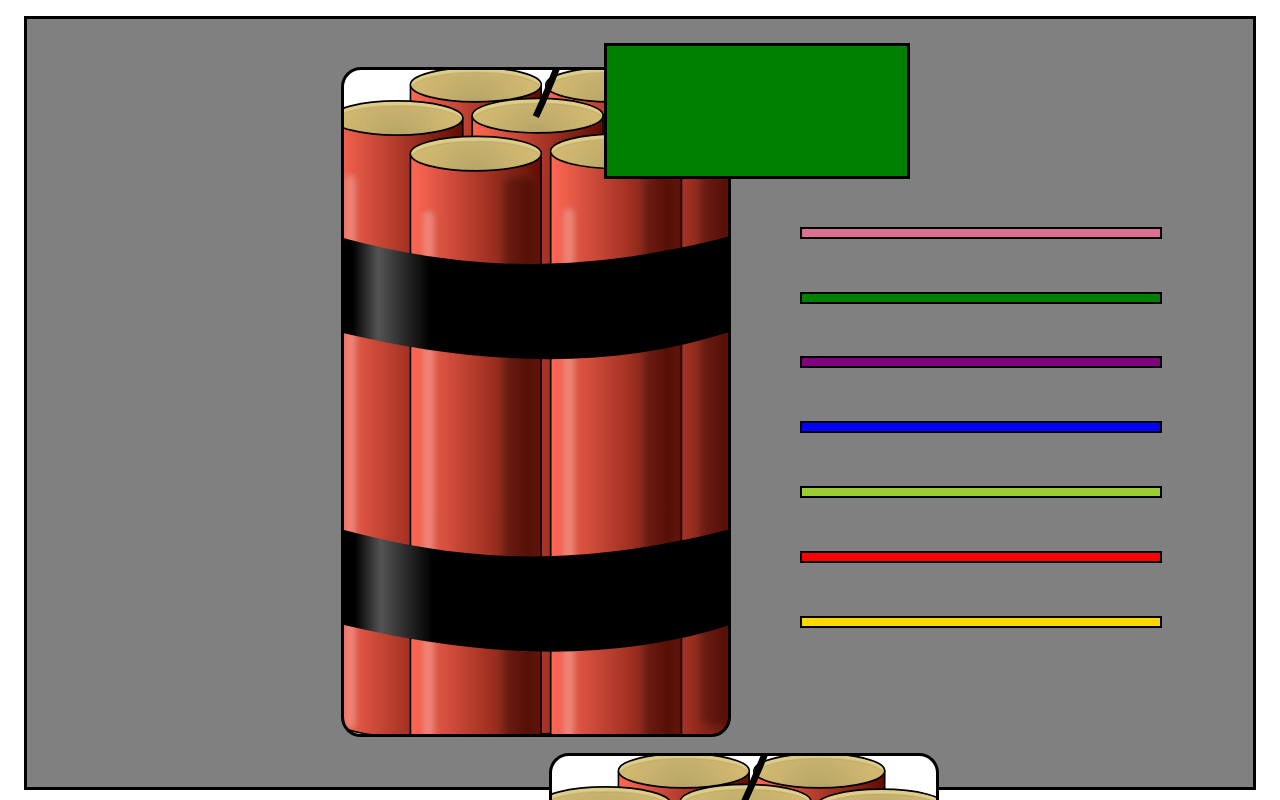
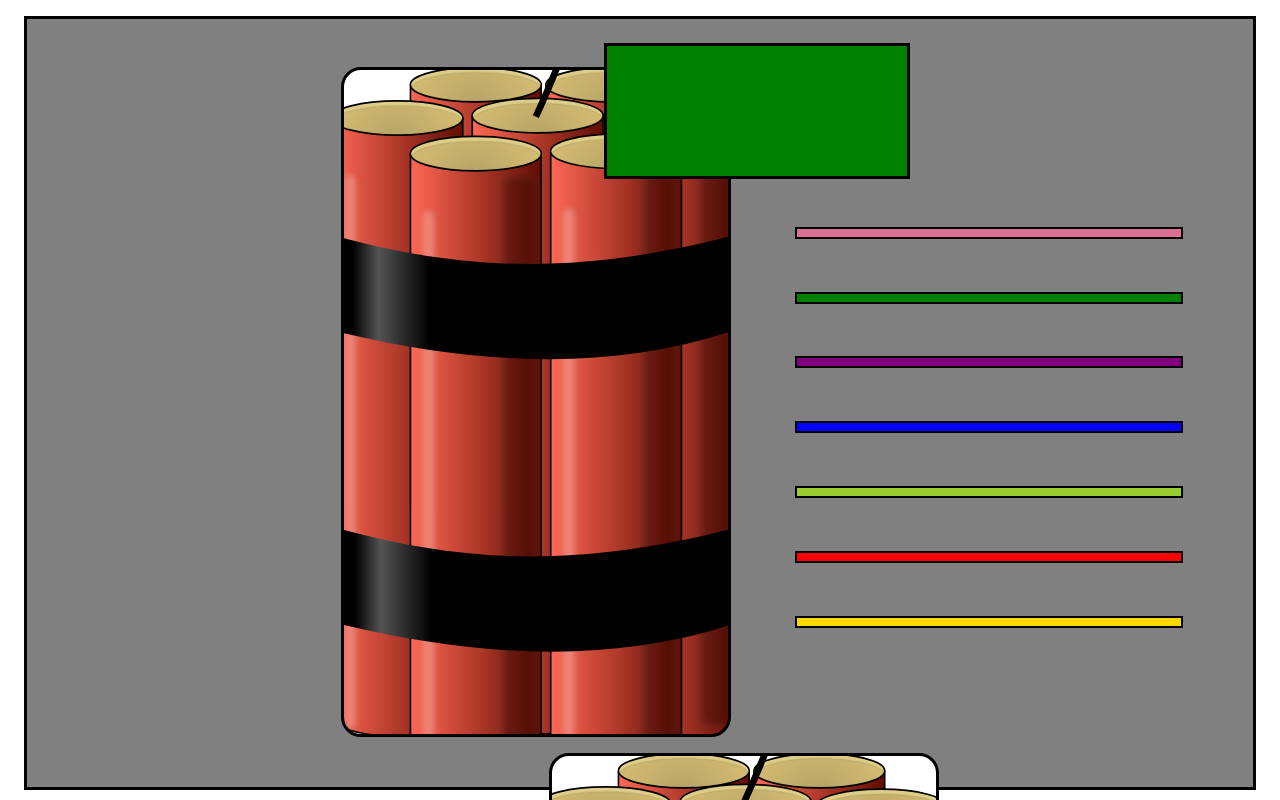
Before and after one commit to ZackbookPro/Bomb-Diffuser, a plain HTML site: page index.html in a window 1280 px wide. Both pictures are taken after a click on the button "Begin". Shown: the top 800 px of the page. Drawn offline with Linux system fonts and the light colour scheme.

Commit message:
wire margin change

```diff
--- a/styles.css
+++ b/styles.css
@@ -88,8 +88,8 @@
 .wire {
   margin-top: 9.8em;
   margin-bottom: -6.5em;
-  margin-left: 28.5em;
-  width: 28vw;
+  margin-left: 28.2em;
+  width: 30vw;
   height: 8px;
   cursor: url(images/scissors-solid.svg), pointer;
   border: 2px solid black;
```
Also changed, not shown: 1 other file.
